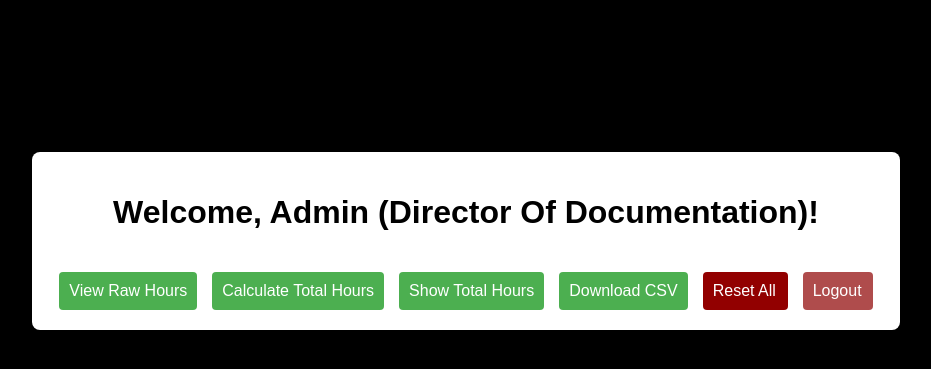
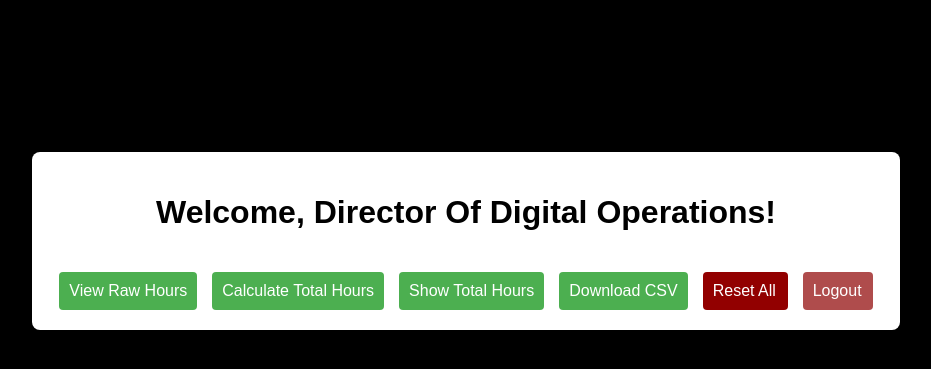
Before and after one commit to SkywardSyntax/HourLogger, a Flask app: page /WestwoodRoboticsAdmin in a window 1280 px wide. Shown: the part 159-528 px from the top of the page, without its empty margins (174-1105 px from the left). Run offline with Flask 3, Linux system fonts and the light colour scheme; the visitor is signed in with stand-in values (Sample User, id 1).

Commit message:
updatesWork!!

```diff
--- a/templates/admin.html
+++ b/templates/admin.html
@@ -99,7 +99,7 @@
 <body>
     <div class="container">
         <form>
-            <h1>Welcome, Admin (Director Of Documentation)!</h1>
+            <h1>Welcome, Director Of Digital Operations!</h1>
             <div class="input-section">
                 <input type="button" value="View Raw Hours" onclick="location.href='/raw_hours'">
                 <input type="button" value="Calculate Total Hours" onclick="calculateHours()">
```
Also changed, not shown: .github/workflows/main.yml.
